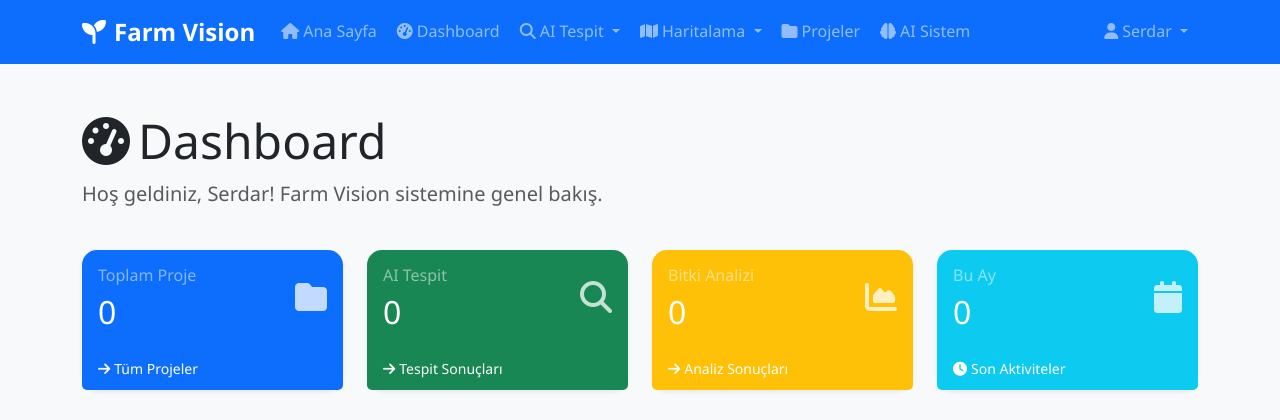
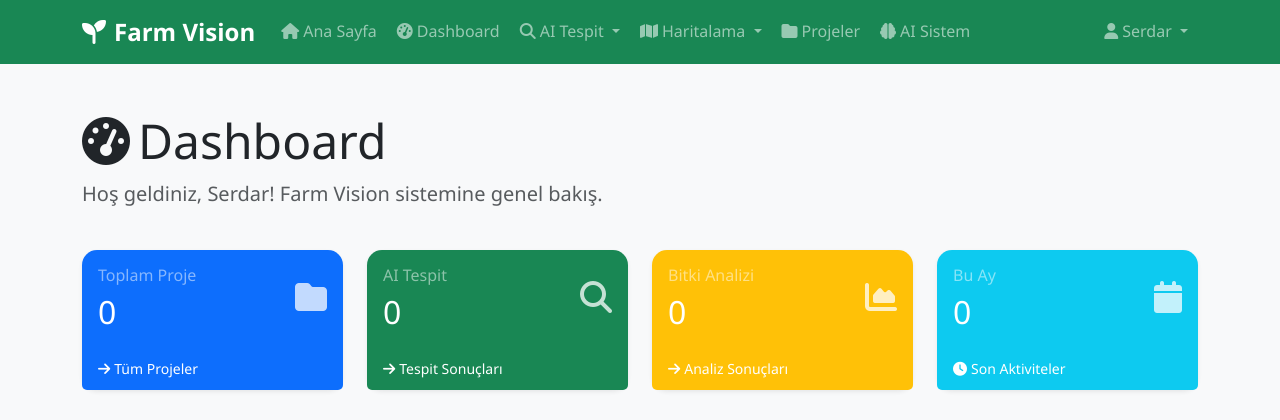
Before and after one commit to ChronoCoders/farmvision, a Flask app: page /dashboard in a window 1280 px wide. Shown: the top 420 px of the page. Run offline with Flask 3, Linux system fonts and the light colour scheme; a user stored in the database is signed in.

Commit message:
Change the overall theme to a more nature-inspired green color scheme
Update primary and secondary colors to shades of green in CSS and base HTML.

Replit-Commit-Author: Agent
Replit-Commit-Session-Id: b8263b5b-9d48-49b5-832d-9d10e62f8b13
Replit-Commit-Screenshot-Url: https://storage.googleapis.com/screenshot-production-us-central1/5841fd48-a934-4024-b757-f381fab38cbd/bb24024e-3e7d-4ced-9689-19192035fd6d.jpg

```diff
--- a/static/css/style.css
+++ b/static/css/style.css
@@ -26,7 +26,7 @@ body {
 }
 
 .hero-section {
-    background: linear-gradient(135deg, var(--primary-blue) 0%, var(--dark-blue) 100%);
+    background: linear-gradient(135deg, var(--primary-green) 0%, var(--dark-green) 100%);
     border-radius: 15px;
 }
 
--- a/templates/base.html
+++ b/templates/base.html
@@ -30,7 +30,7 @@
 </head>
 <body>
     <!-- Navigation -->
-    <nav class="navbar navbar-expand-lg navbar-dark bg-primary fixed-top">
+    <nav class="navbar navbar-expand-lg navbar-dark bg-success fixed-top">
         <div class="container">
             <a class="navbar-brand" href="{{ url_for('main.index') }}">
                 <i class="fas fa-seedling me-2"></i>Farm Vision
```
Also changed, not shown: attached_assets/image_1751572466296.png (added).
